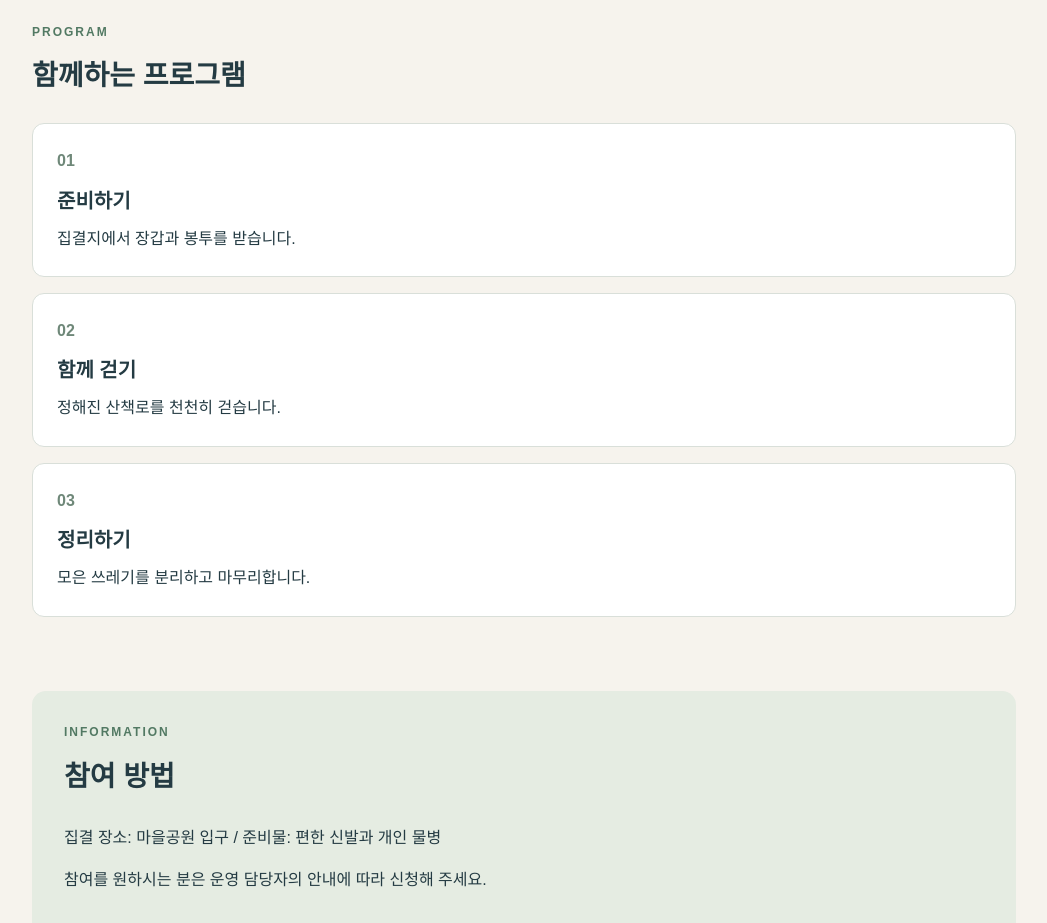
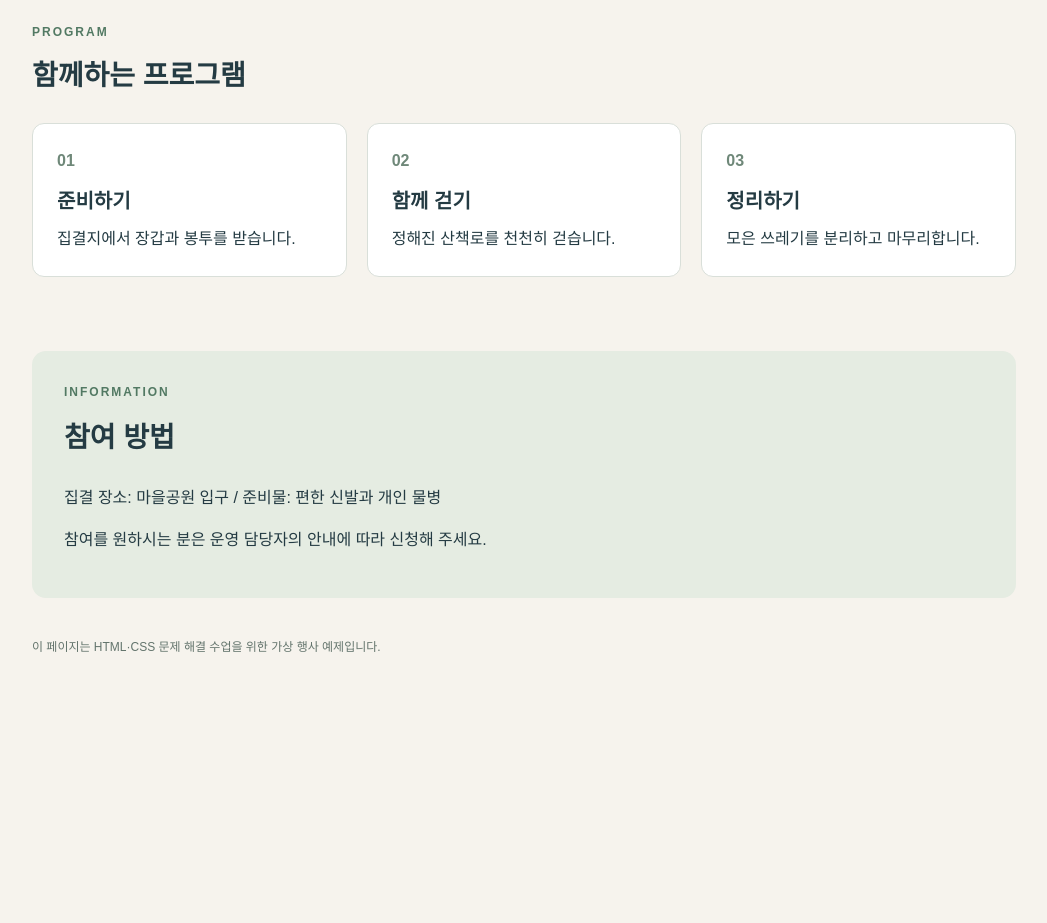
Before and after one commit to sjinjin0116-droid/github-mission, a plain HTML site: page index.html in a window 1280 px wide. Shown: the part 840-1763 px from the top of the page, without its empty margins (116-1163 px from the left). After the commit the page ends 1566 px from the top, so only its background shows below. Drawn offline with Linux system fonts and the light colour scheme.

Commit message:
카드뉴스 가로배치수정
카드뉴스 가로배치수정

```diff
--- a/style.css
+++ b/style.css
@@ -13,7 +13,7 @@ h1 { max-width: 720px; margin: 0 0 16px; font-size: 42px; line-height: 1.25; }
 .hero-image { display: block; width: 100%; height: auto; margin-top: 32px; border-radius: 16px; background: #e3e9e1; }
 .program-section { padding: 58px 0; }
 h2 { margin: 0 0 24px; font-size: 28px; }
-.program-list { display: flex; gap: 20px; }
+.programs { display: flex; gap: 20px; }
 .tile { flex: 1; min-width: 0; margin-bottom: 16px; padding: 24px; border: 1px solid #d9dfd9; border-radius: 12px; background: #fff; }
 .tile span { color: #6f8879; font-weight: 700; }
 .tile h3 { margin: 10px 0 8px; font-size: 20px; }
```
